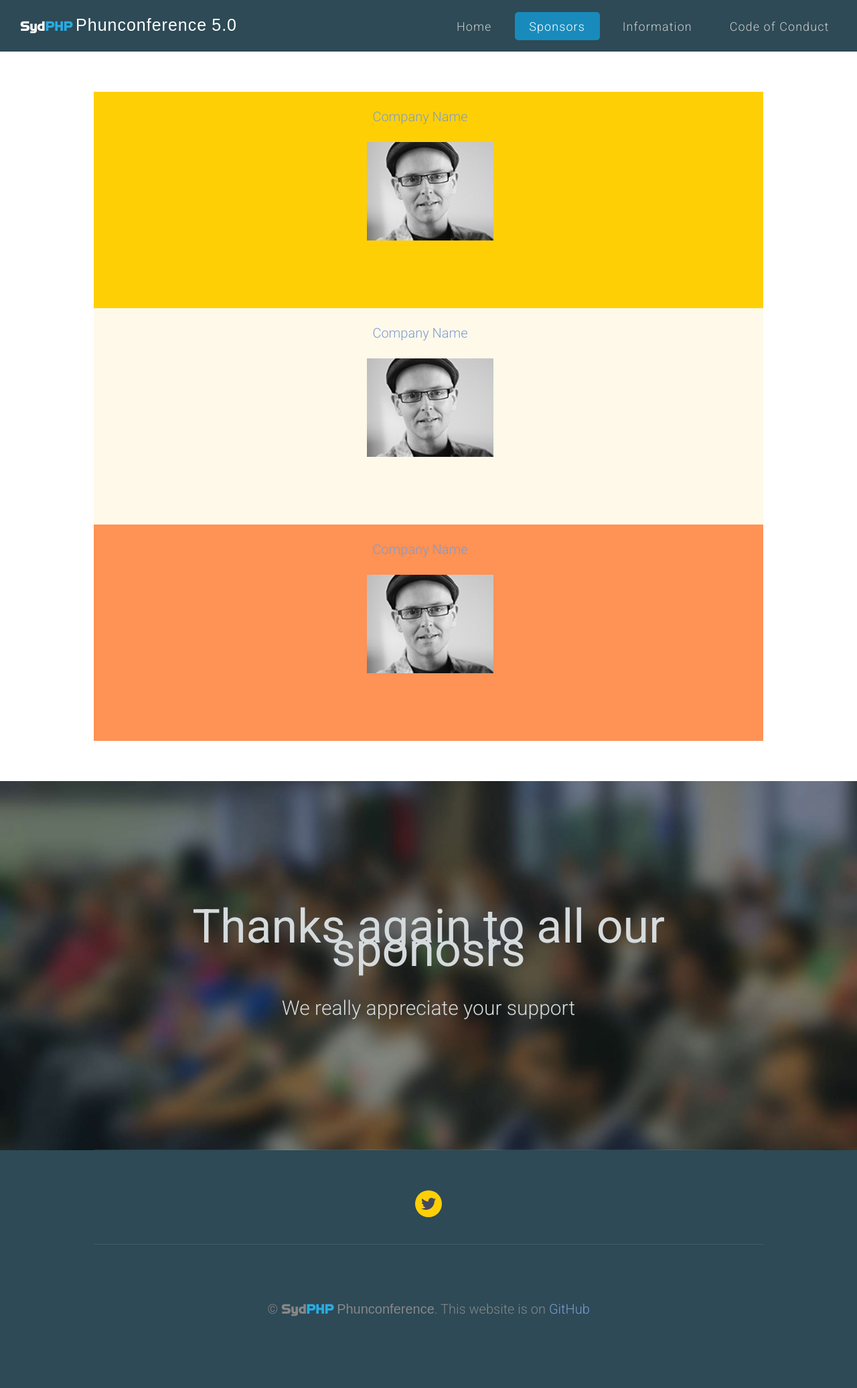
After one commit to sydphp/phunconf.org, a PHP site: page /sponsors.php in a window 1280 px wide. The commit adds this page. Shown: the whole page at 67% size. Run offline with PHP 8.4, Linux system fonts and the light colour scheme.

Commit message:
WIP added sponsor page and initial styles which need to be updated, still needs a link for the prospectus

```diff
--- a/public/css/style.css
+++ b/public/css/style.css
@@ -761,7 +761,8 @@ table.default tbody
 }
 
 #nav li.current_page_item > a,
-#nav li.current_page_item > span
+#nav li.current_page_item > span,
+#nav li:hover > a
 {
     background: #188BBC;
     color: #FFF;
@@ -837,6 +838,66 @@ table.default tbody
 
 .dropotron-level-0.right:before
 {
+}
+
+
+/*********************************************************************************/
+/* Sponsors                                                                      */
+/*********************************************************************************/
+
+#sponsors
+{
+    position: relative;
+    padding: 2em 0 2em 0;
+    background: #fff;
+    opacity: 0.8;
+    background-size: cover;
+    text-align: center;
+    color: #fff;
+}
+
+#sponsors:after
+{
+    position: absolute;
+    display: block;
+    content: "";
+    width: 100%;
+    height: 100%;
+    top: 0;
+    left: 0;
+}
+
+.gold-sponsor
+{
+    position: relative;
+    padding: 1em 0 1em 0;
+    background: #ffcf06 !important;
+    opacity: 1;
+    background-size: cover;
+    text-align: center;
+    color: #fff;
+}
+
+.silver-sponsor
+{
+    position: relative;
+    padding: 1em 0 1em 0;
+    background: #fff9ea !important;
+    opacity: 1;
+    background-size: cover;
+    text-align: center;
+    color: #fff;
+}
+
+.bronze-sponsor
+{
+    position: relative;
+    padding: 1em 0 1em 0;
+    background: #ff9255 !important;
+    opacity: 1;
+    background-size: cover;
+    text-align: center;
+    color: #fff;
 }
 
 /*********************************************************************************/
--- a/public/index.php
+++ b/public/index.php
@@ -37,7 +37,7 @@
         <nav id="nav">
             <ul>
                 <li class="current_page_item"><a href="/">Home</a></li>
-                <li><a href="/sponsors/">Sponsors</a></li>
+                <li><a href="/sponsors.php">Sponsors</a></li>
                 <li><a href="/information/">Information</a></li>
                 <li><a href="/code-of-conduct/">Code of Conduct</a></li>
             </ul>
--- /dev/null
+++ b/public/sponsors.php
@@ -0,0 +1,124 @@
+<!DOCTYPE HTML>
+
+<html>
+<head>
+    <meta charset="utf-8">
+    <meta http-equiv="X-UA-Compatible" content="IE=edge">
+    <title>Sponsors | SydPHP Phunconference</title>
+    <meta name="viewport" content="width=device-width">
+    <meta name="description" content="Join us for the 5th Annual SydPHP Phunconference on 5th February 2015">
+    <meta name="keywords" content="PHP, Phunconference, Sydney, Australia, SydPHP, Unconference, Workshops" />
+    <link rel="canonical" href="http://phunconf.org/">
+    <!--[if lte IE 8]><script src="css/ie/html5shiv.js"></script><![endif]-->
+    <script src="/js/jquery.min.js"></script>
+    <script src="/js/jquery.dropotron.min.js"></script>
+    <script src="/js/skel.min.js"></script>
+    <script src="/js/skel-layers.min.js"></script>
+    <script src="/js/init.js"></script>
+    <noscript>
+        <link rel="stylesheet" href="/css/skel.css" />
+        <link rel="stylesheet" href="/css/style.css" />
+        <link rel="stylesheet" href="/css/style-wide.css" />
+    </noscript>
+    <!--[if lte IE 8]><link rel="stylesheet" href="css/ie/v8.css" /><![endif]-->
+</head>
+<body class="homepage">
+
+<!-- Header -->
+<div id="header">
+    <div>
+
+        <!-- Logo -->
+        <div id="logo">
+            <h1><span class="brand">Syd<span class="php">PHP</span></span> <a href="/" class=""><span class="phunconf">Phunconference</span> <span class="version">5.0</span></a></h1>
+        </div>
+
+        <!-- Nav -->
+        <nav id="nav">
+            <ul>
+                <li><a href="/">Home</a></li>
+                <li class="current_page_item"><a href="/sponsors.php">Sponsors</a></li>
+                <li><a href="/information/">Information</a></li>
+                <li><a href="/code-of-conduct/">Code of Conduct</a></li>
+            </ul>
+        </nav>
+
+    </div>
+</div>
+
+<!-- Main -->
+<div id="main">
+    <div class="container"><!-- Row #1 -->
+
+        <div class="container sponsor gold-sponsor">
+            <section>
+                <ul class="featured">
+                    <li><p><a href="company-url">Company Name</a></p>
+                        <a href="company-url">
+                            <img class="team" src="/img/team/dave.jpg" alt="company-url"/>
+                        </a>
+                    </li>
+                </ul>
+            </section>
+        </div>
+        <div class="container sponsor silver-sponsor">
+            <section>
+                <ul class="featured">
+                    <li><p><a href="company-url">Company Name</a></p>
+                        <a href="company-url">
+                            <img class="team" src="/img/team/dave.jpg" alt="company-url"/>
+                        </a>
+                    </li>
+                </ul>
+            </section>
+        </div>
+        <div class="container sponsor bronze-sponsor">
+            <section>
+                <ul class="featured">
+                    <li><p><a href="company-url">Company Name</a></p>
+                        <a href="company-url">
+                            <img class="team" src="/img/team/dave.jpg" alt="company-url"/>
+                        </a>
+                    </li>
+                </ul>
+            </section>
+        </div>
+    </div>
+</div>
+
+
+<!-- Banner -->
+
+<div id="banner">
+    <div class="container">
+        <section>
+            <header>
+                <h2>Thanks again to all our sponosrs</h2>
+                <span class="byline">We really appreciate your support</span>
+            </header>
+        </section>
+    </div>
+</div>
+
+
+<!-- Footer -->
+<section id="footer">
+    <div class="container">
+
+        <!-- Social -->
+        <section>
+            <ul class="social">
+                <li><a href="https://twitter.com/sydphp" class="icon fa-twitter"><span>Twitter</span></a></li>
+            </ul>
+        </section>
+
+        <!-- Copyright -->
+        <div class="copyright">
+         &copy; <span class="brand" >Syd<span class="php">PHP</span></span> <span class="phunconf">Phunconference</span>. This website is on <a href="https://github.com/sydphp/phunconf.org">GitHub</a>
+        </div>
+
+    </div>
+</section>
+
+</body>
+</html>
```
